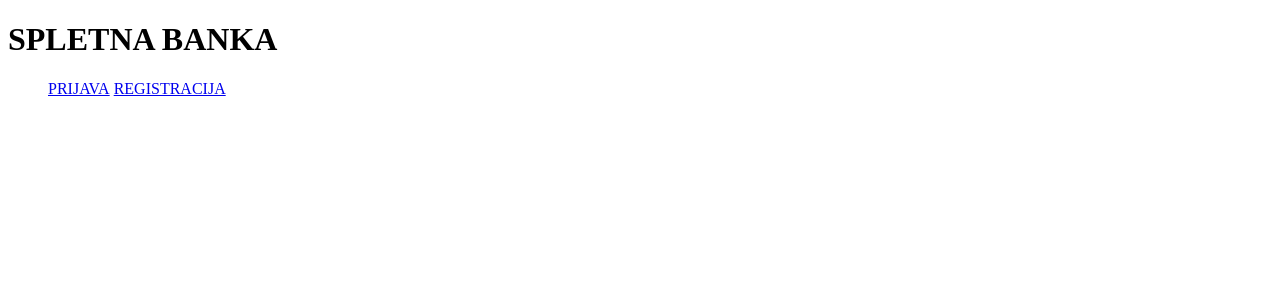
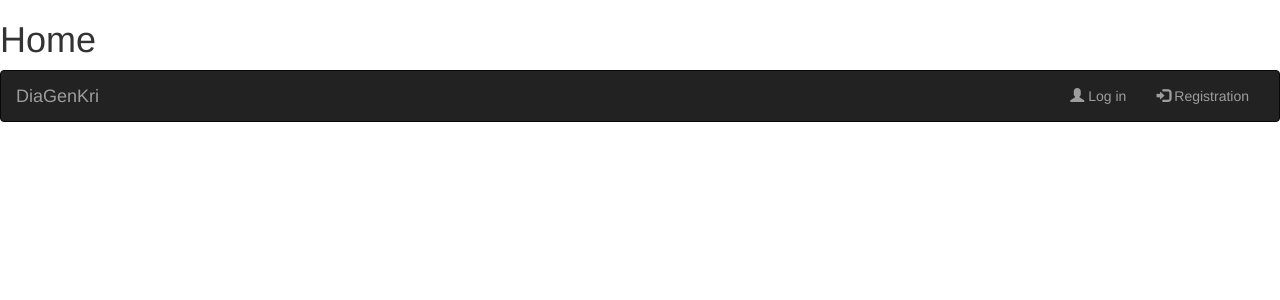
Before and after one commit to nerminjukan/DiaGenKri, a PHP site: page /home in a window 1280 px wide. Shown: the top 300 px of the page. Run offline with PHP 8.4, Linux system fonts and the light colour scheme.

Commit message:
Created the navigation bar
The navigation bar has been created with the bootstrap framework, still needs some minor changes in style, for now it is responsive and looks better than before. It is implemented on the 'Home', 'Log in' and 'Registration' pages.

```diff
--- a/app/view/home/index.php
+++ b/app/view/home/index.php
@@ -1,19 +1,32 @@
 <!DOCTYPE html>
 <html lang="sl">
-<meta charset="UTF-8" content="width=device-width, initial-scale=1.0">
-<title>Title</title>
+<head>
+    <title>Home Example</title>
+    <meta charset="utf-8">
+    <meta name="viewport" content="width=device-width, initial-scale=1">
+    <link rel="stylesheet" href="https://maxcdn.bootstrapcdn.com/bootstrap/3.3.7/css/bootstrap.min.css">
+    <script src="https://ajax.googleapis.com/ajax/libs/jquery/3.3.1/jquery.min.js"></script>
+    <script src="https://maxcdn.bootstrapcdn.com/bootstrap/3.3.7/js/bootstrap.min.js"></script>
+</head>
 <header class="col-12">
-    <h1>SPLETNA BANKA </h1>
+    <h1>Home</h1>
 </header>
 
-<div class="row">
-    <nav>
-        <ul>
-            <?php if(isset($_SESSION["uporabnik"])): ?>
-            <?php else: ?>
-                <li style="display: inline"><a href="../../../DiaGenKri/public/logIn">PRIJAVA</a></li>
-                <li style="display: inline"><a href="../../../DiaGenKri/public/register">REGISTRACIJA</a></li>
-            <?php endif; ?>
-        </ul>
-
-    </nav>
+<nav class="navbar navbar-inverse">
+    <div class="container-fluid">
+        <div class="navbar-header">
+            <button type="button" class="navbar-toggle" data-toggle="collapse" data-target="#myNavbar">
+                <span class="icon-bar"></span>
+                <span class="icon-bar"></span>
+                <span class="icon-bar"></span>
+            </button>
+            <a class="navbar-brand" href="#">DiaGenKri</a>
+        </div>
+        <div class="collapse navbar-collapse" id="myNavbar">
+            <ul class="nav navbar-nav navbar-right">
+                <li><a href="../../../DiaGenKri/public/logIn"><span class="glyphicon glyphicon-user"></span> Log in</a></li>
+                <li><a href="../../../DiaGenKri/public/register"><span class="glyphicon glyphicon-log-in"></span> Registration</a></li>
+            </ul>
+        </div>
+    </div>
+</nav>
```
Also changed, not shown: app/view/logIn/index.php (+28 -10 lines), app/view/register/index.php (+28 -10 lines).
